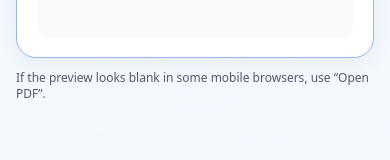
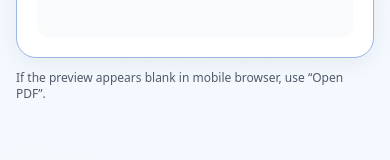
Before and after one commit to casillasalejandro22/my-website, a Next.js app: page /resume in a window 390 px wide. Shown: the part 850-1010 px from the top of the page. Built offline with nearby package versions, Linux system fonts and the light colour scheme.

Commit message:
fix: improve wording for mobile PDF preview instructions and update resume

```diff
--- a/src/app/resume/page.tsx
+++ b/src/app/resume/page.tsx
@@ -28,7 +28,7 @@ export default function ResumePage() {
       </div>
 
       <p className="mt-3 text-xs opacity-70">
-        If the preview looks blank in some mobile browsers, use “Open PDF”.
+        If the preview appears blank in mobile browser, use “Open PDF”.
       </p>
     </section>
   );
```
Also changed, not shown: 1 other file (tests, documents, lock files or other folders).
